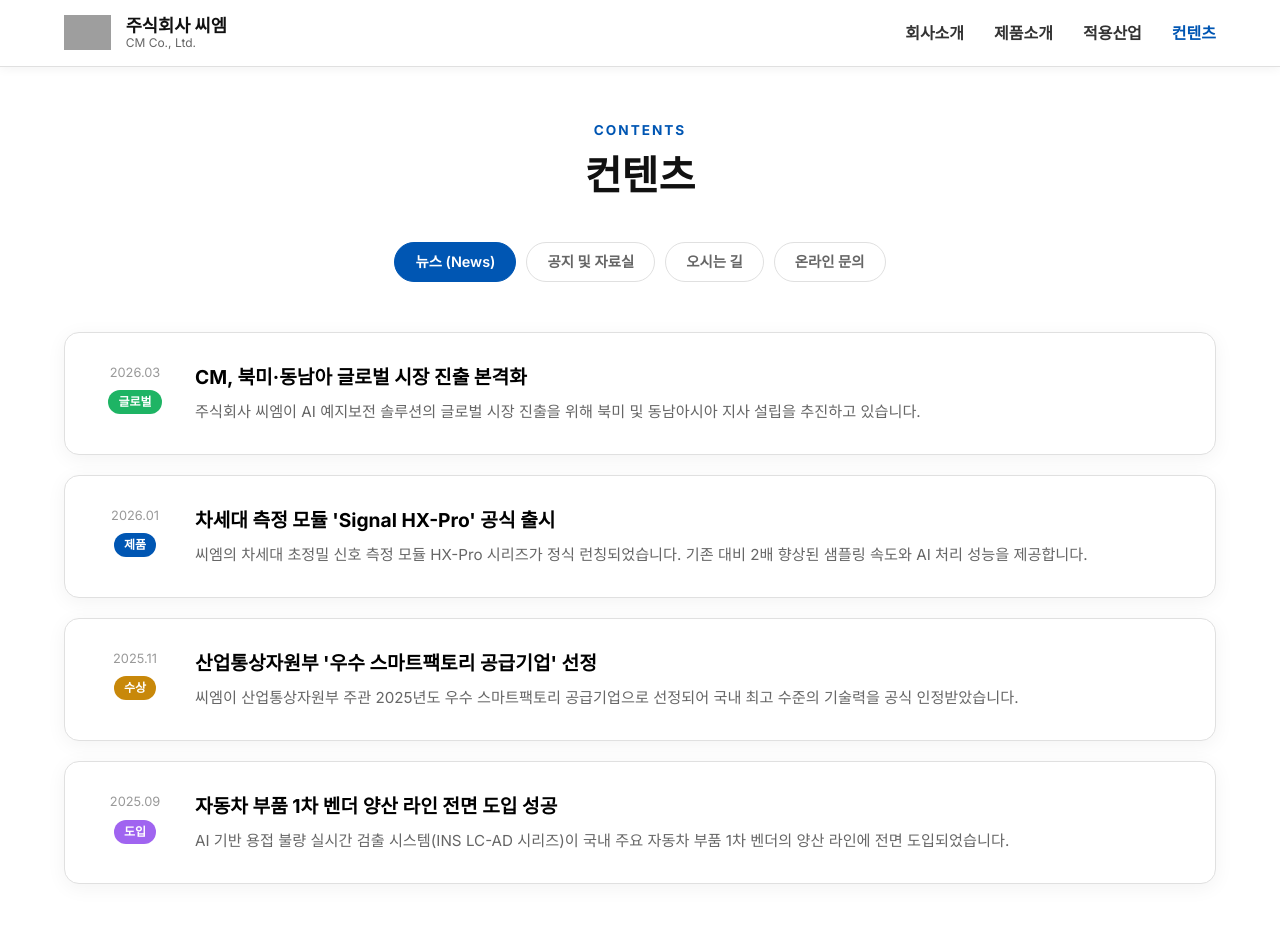
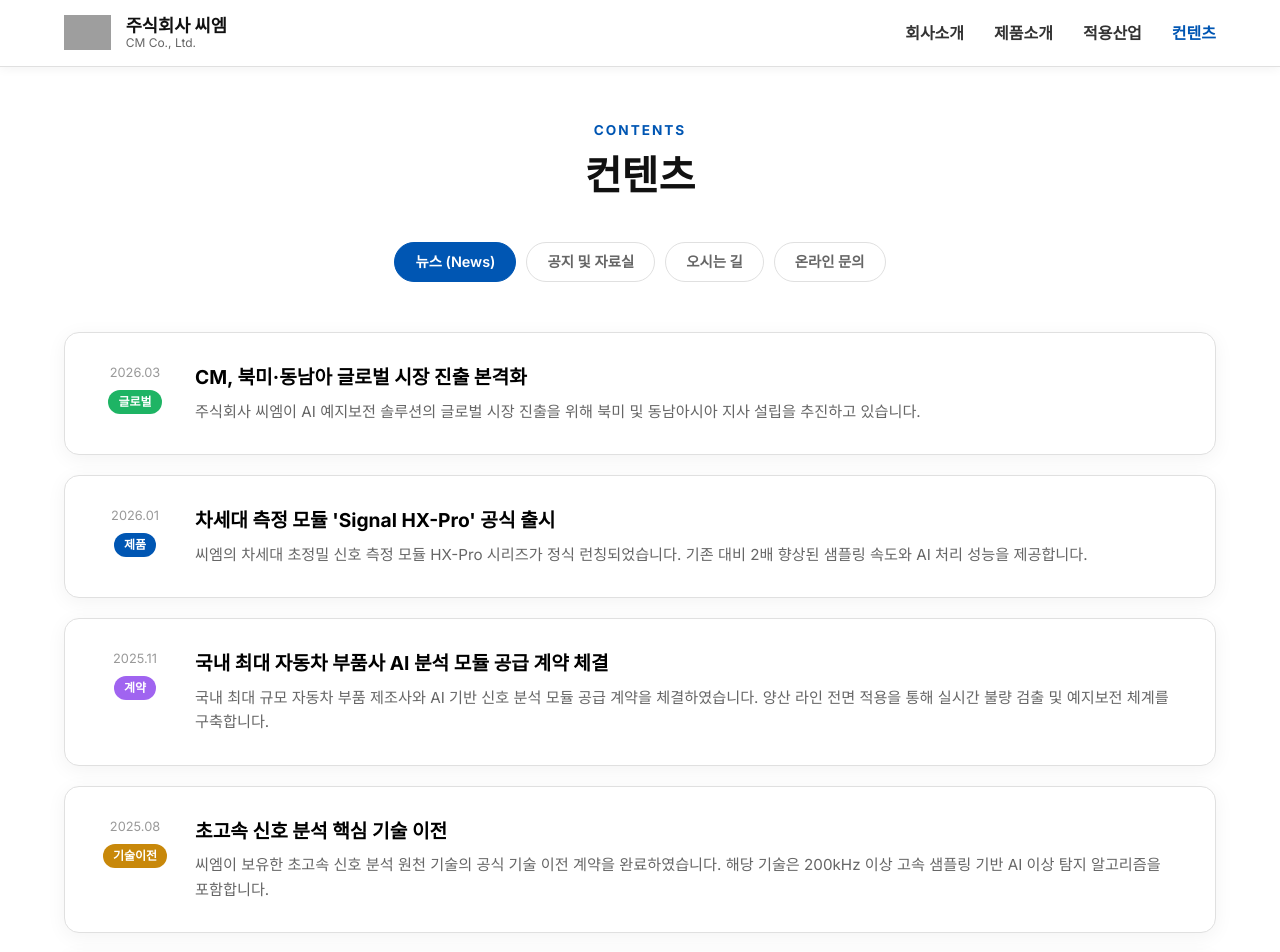
Before and after one commit to udam0907-gif/new-cm, a Next.js app: page /contents in a window 1280 px wide. Shown: the top 952 px of the page. Built offline with nearby package versions, Linux system fonts and the light colour scheme; grey boxes are pictures that could not be loaded.

Commit message:
Add files via upload

```diff
--- a/src/app/contents/page.tsx
+++ b/src/app/contents/page.tsx
@@ -12,8 +12,9 @@ const TABS = [
 const NEWS = [
   { date: '2026.03', tag: '글로벌', color: '#1EB464', title: 'CM, 북미·동남아 글로벌 시장 진출 본격화', desc: '주식회사 씨엠이 AI 예지보전 솔루션의 글로벌 시장 진출을 위해 북미 및 동남아시아 지사 설립을 추진하고 있습니다.' },
   { date: '2026.01', tag: '제품', color: '#0056b3', title: "차세대 측정 모듈 'Signal HX-Pro' 공식 출시", desc: '씨엠의 차세대 초정밀 신호 측정 모듈 HX-Pro 시리즈가 정식 런칭되었습니다. 기존 대비 2배 향상된 샘플링 속도와 AI 처리 성능을 제공합니다.' },
-  { date: '2025.11', tag: '수상', color: '#C8880A', title: "산업통상자원부 '우수 스마트팩토리 공급기업' 선정", desc: '씨엠이 산업통상자원부 주관 2025년도 우수 스마트팩토리 공급기업으로 선정되어 국내 최고 수준의 기술력을 공식 인정받았습니다.' },
-  { date: '2025.09', tag: '도입', color: '#A064F0', title: '자동차 부품 1차 벤더 양산 라인 전면 도입 성공', desc: 'AI 기반 용접 불량 실시간 검출 시스템(INS LC-AD 시리즈)이 국내 주요 자동차 부품 1차 벤더의 양산 라인에 전면 도입되었습니다.' },
+  { date: '2025.11', tag: '계약', color: '#A064F0', title: '국내 최대 자동차 부품사 AI 분석 모듈 공급 계약 체결', desc: '국내 최대 규모 자동차 부품 제조사와 AI 기반 신호 분석 모듈 공급 계약을 체결하였습니다. 양산 라인 전면 적용을 통해 실시간 불량 검출 및 예지보전 체계를 구축합니다.' },
+  { date: '2025.08', tag: '기술이전', color: '#C8880A', title: '초고속 신호 분석 핵심 기술 이전', desc: '씨엠이 보유한 초고속 신호 분석 원천 기술의 공식 기술 이전 계약을 완료하였습니다. 해당 기술은 200kHz 이상 고속 샘플링 기반 AI 이상 탐지 알고리즘을 포함합니다.' },
+  { date: '2025.05', tag: '인증', color: '#1EB464', title: '기업부설연구소 및 벤처기업 등록', desc: '주식회사 씨엠이 기업부설연구소 설립 인가 및 벤처기업 공식 등록을 완료하였습니다. 독자 R&D 역량을 강화하고 기술 혁신 기업으로서의 입지를 공식화하였습니다.' },
 ]
 
 const NOTICES = [
```
